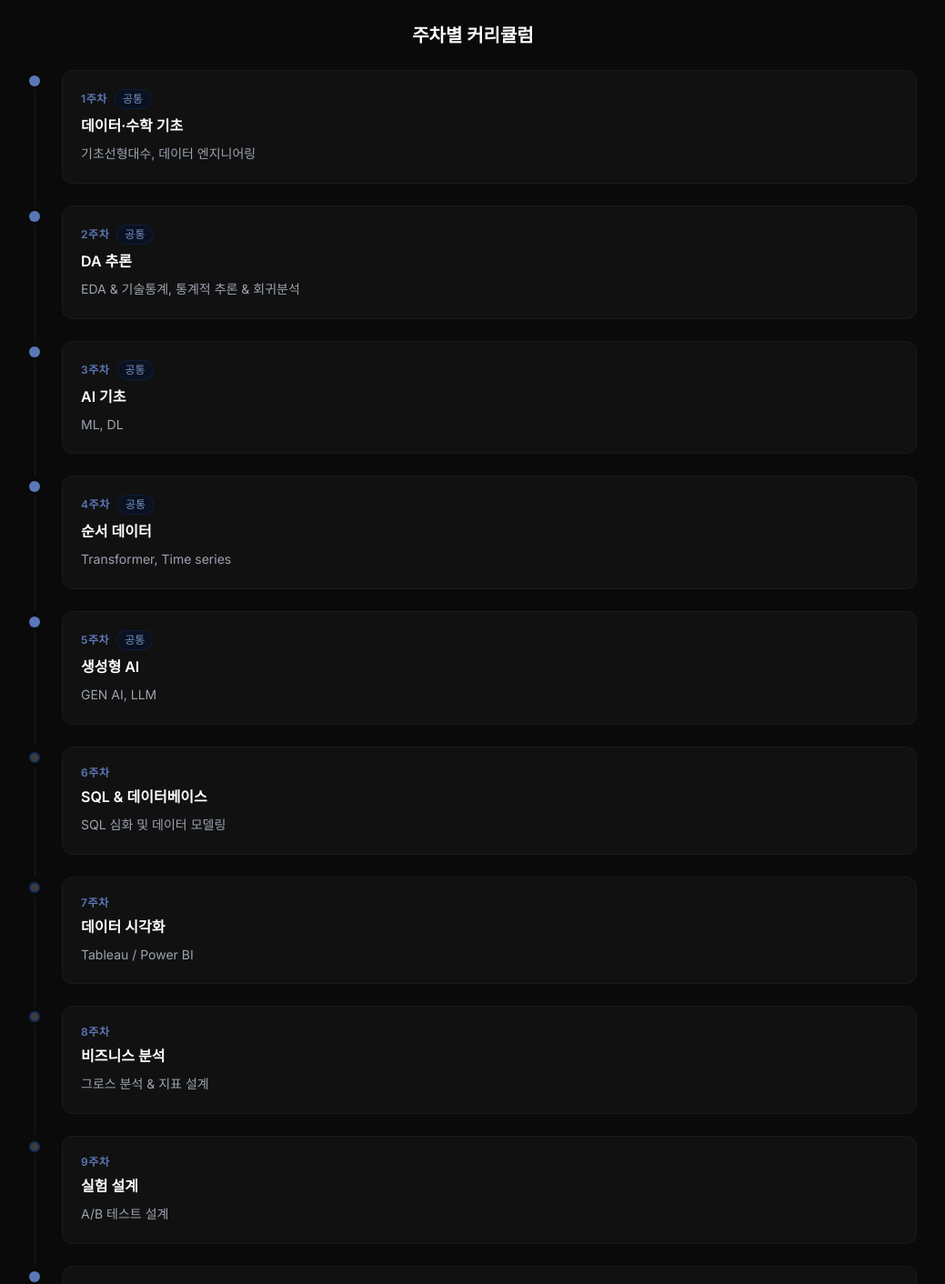
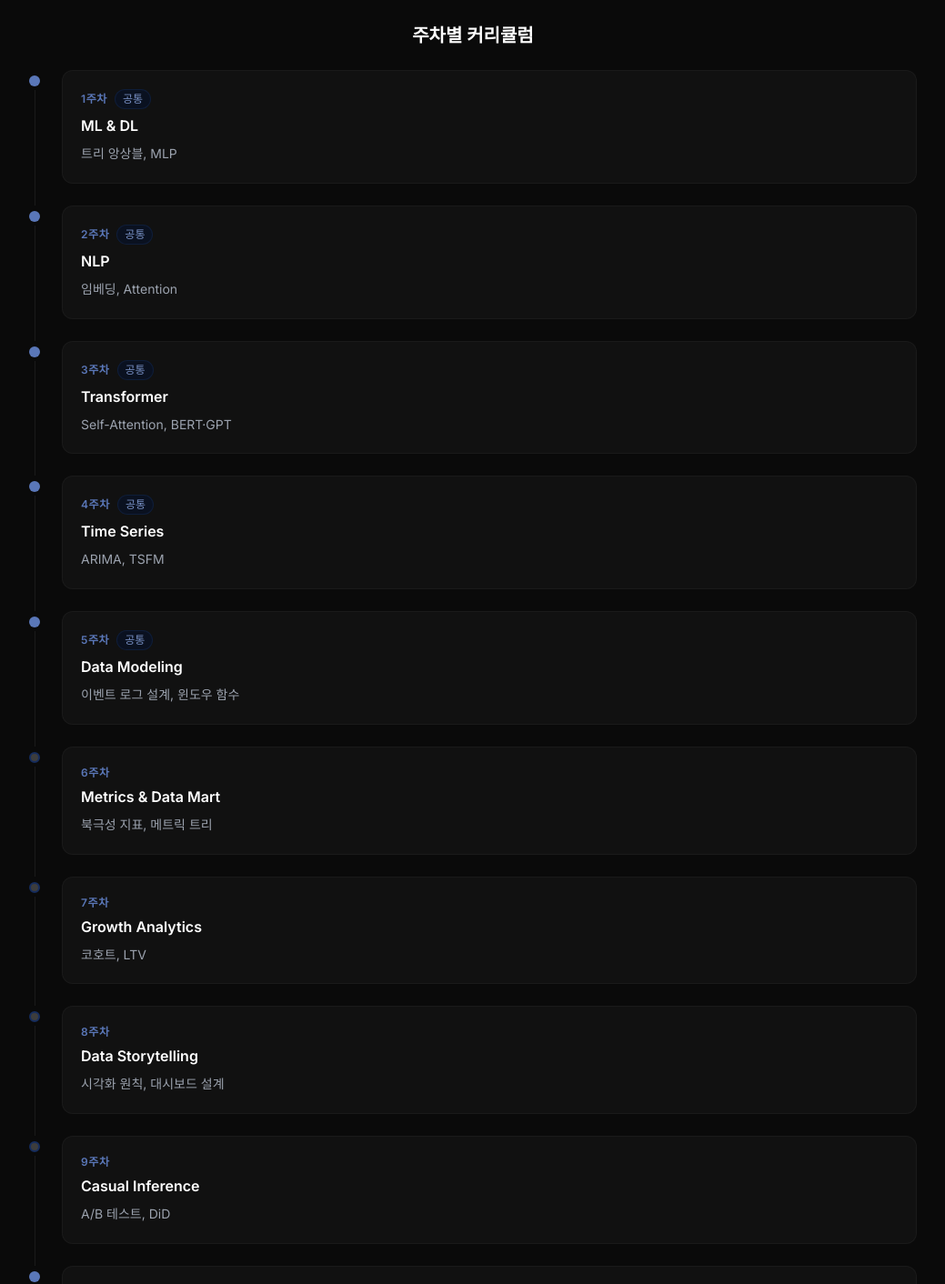
Before and after one commit to tobigs-datamarket/tobigs_homepage, a React (Vite) app: page /curriculum in a window 1280 px wide. Shown: the part 740-2152 px from the top of the page at 91% size, without its empty margins (120-1159 px from the left). Built offline with nearby package versions, Linux system fonts and the light colour scheme; no server answers.

Commit message:
27th_fixed

```diff
--- a/src/mocks/curriculum.ts
+++ b/src/mocks/curriculum.ts
@@ -107,27 +107,27 @@ export const aiTrackTechStack: TechStackCategory[] = [
 ];
 
 export const dataCurriculum: CurriculumWeek[] = [
-  { week: '1주차', topic: '데이터·수학 기초', description: '기초선형대수, 데이터 엔지니어링', isCommon: true },
-  { week: '2주차', topic: 'DA 추론', description: 'EDA & 기술통계, 통계적 추론 & 회귀분석', isCommon: true },
-  { week: '3주차', topic: 'AI 기초', description: 'ML, DL', isCommon: true },
-  { week: '4주차', topic: '순서 데이터', description: 'Transformer, Time series', isCommon: true },
-  { week: '5주차', topic: '생성형 AI', description: 'GEN AI, LLM', isCommon: true },
-  { week: '6주차', topic: 'SQL & 데이터베이스', description: 'SQL 심화 및 데이터 모델링' },
-  { week: '7주차', topic: '데이터 시각화', description: 'Tableau / Power BI' },
-  { week: '8주차', topic: '비즈니스 분석', description: '그로스 분석 & 지표 설계' },
-  { week: '9주차', topic: '실험 설계', description: 'A/B 테스트 설계' },
-  { week: '10주차', topic: 'AI 트렌드와 실무 적용', description: '', isCommon: true },
+  { week: '1주차', topic: 'ML & DL', description: '트리 앙상블, MLP', isCommon: true },
+  { week: '2주차', topic: 'NLP', description: '임베딩, Attention', isCommon: true },
+  { week: '3주차', topic: 'Transformer', description: 'Self-Attention, BERT·GPT', isCommon: true },
+  { week: '4주차', topic: 'Time Series', description: 'ARIMA, TSFM', isCommon: true },
+  { week: '5주차', topic: 'Data Modeling', description: '이벤트 로그 설계, 윈도우 함수', isCommon: true },
+  { week: '6주차', topic: 'Metrics & Data Mart', description: '북극성 지표, 메트릭 트리' },
+  { week: '7주차', topic: 'Growth Analytics', description: '코호트, LTV' },
+  { week: '8주차', topic: 'Data Storytelling', description: '시각화 원칙, 대시보드 설계' },
+  { week: '9주차', topic: 'Casual Inference', description: 'A/B 테스트, DiD' },
+  { week: '10주차', topic: '심화세션 발표회', description: '', isCommon: true },
 ];
 
 export const aiCurriculum: CurriculumWeek[] = [
-  { week: '1주차', topic: '데이터·수학 기초', description: '기초선형대수, 데이터 엔지니어링', isCommon: true },
-  { week: '2주차', topic: 'DA 추론', description: 'EDA & 기술통계, 통계적 추론 & 회귀분석', isCommon: true },
-  { week: '3주차', topic: 'AI 기초', description: 'ML, DL', isCommon: true },
-  { week: '4주차', topic: '순서 데이터', description: 'Transformer, Time series', isCommon: true },
-  { week: '5주차', topic: '생성형 AI', description: 'GEN AI, LLM', isCommon: true },
-  { week: '6주차', topic: '이미지 데이터', description: 'Computer Vision' },
-  { week: '7주차', topic: '멀티모달', description: '멀티모달' },
-  { week: '8주차', topic: '모델 해석과 운영', description: 'XAI, MLOps & DB' },
-  { week: '9주차', topic: 'AI 응용·심화', description: '추천시스템 & GNN, 강화학습' },
-  { week: '10주차', topic: 'AI 트렌드와 실무 적용', description: '', isCommon: true },
+  { week: '1주차', topic: 'ML & DL', description: '트리 앙상블, MLP', isCommon: true },
+  { week: '2주차', topic: 'NLP', description: '임베딩, Attention', isCommon: true },
+  { week: '3주차', topic: 'Transformer', description: 'Self-Attention, BERT·GPT', isCommon: true },
+  { week: '4주차', topic: 'Time Series', description: 'ARIMA, TSFM', isCommon: true },
+  { week: '5주차', topic: 'Generative Model', description: 'VAE, Diffusion', isCommon: true },
+  { week: '6주차', topic: 'Multimodal', description: 'CLIP, VLM' },
+  { week: '7주차', topic: 'LLM Engineering', description: 'LoRA, RAG' },
+  { week: '8주차', topic: 'RL & Alignment', description: 'PPO, RLHF' },
+  { week: '9주차', topic: 'AI in Production', description: 'MLOps, LLM 서빙' },
+  { week: '10주차', topic: '심화세션 발표회', description: '', isCommon: true },
 ];
--- a/src/mocks/notices.ts
+++ b/src/mocks/notices.ts
@@ -40,8 +40,7 @@ OT 안내
 * 참석 여부는 안내 문자에 회신해 주시기 바랍니다.
 
 다시 한번 투빅스에 지원해 주신 모든 분들께 감사드리며, 최종 합격하신 분들께 진심으로 축하의 말씀을 전합니다.`,
-    image: 'https://storage.readdy-site.link/project_files/08aeba0a-a656-461b-aef6-541b167b6190/a2636d4c-6190-47c5-80a7-55fa8710aa61_compressed_tobigi.webp',
-    isPinned: true,
+    isPinned: false,
   },
   {
     id: 'notice-005',
@@ -62,7 +61,6 @@ OT 안내
 작성해주신 지원서를 토대로 면접을 진행할 예정이니, 참고 부탁드립니다.
 
 다시 한번 지원해주신 모든 분들께 감사드립니다.`,
-    image: 'https://storage.readdy-site.link/project_files/08aeba0a-a656-461b-aef6-541b167b6190/6842618a-07fb-4332-ad8f-3584b9e8c692_compressed_-2026.-6.-26.--5.39.webp',
     isPinned: false,
   },
   {
```
